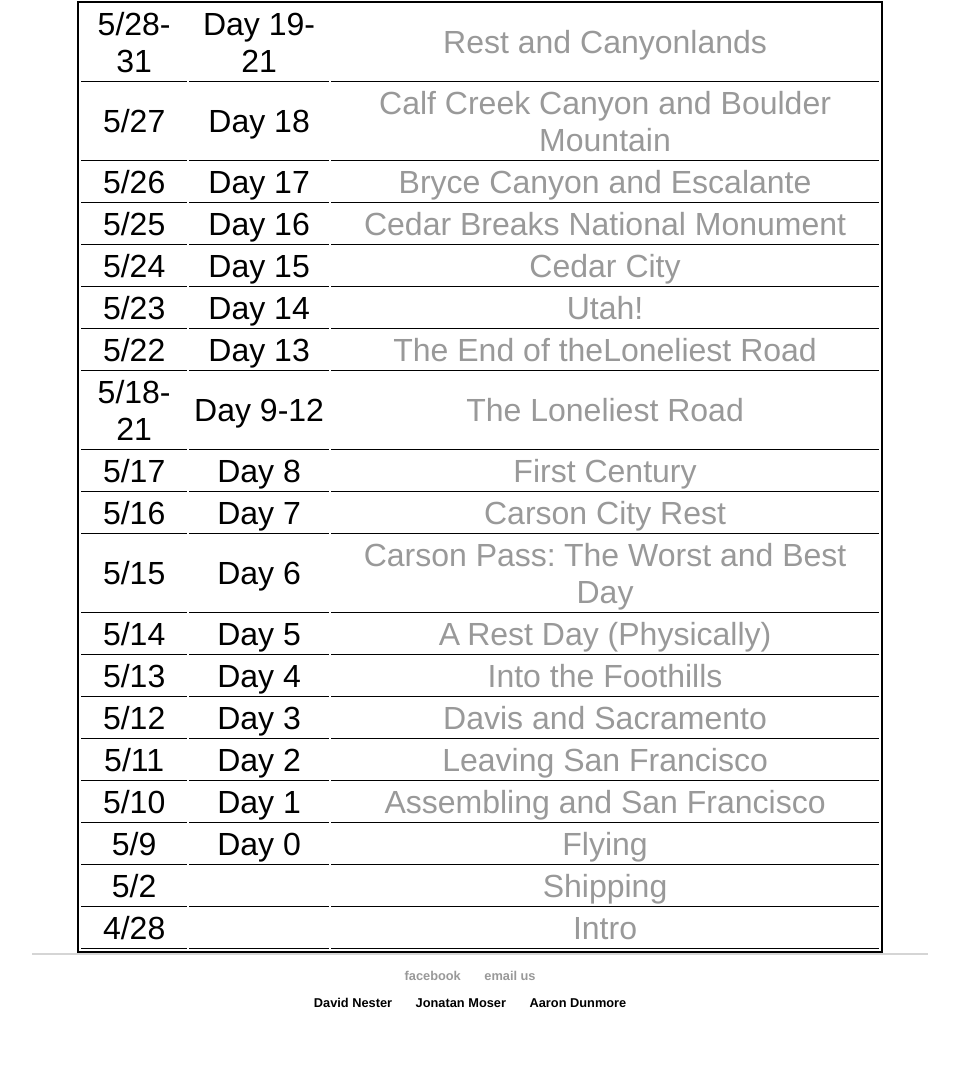
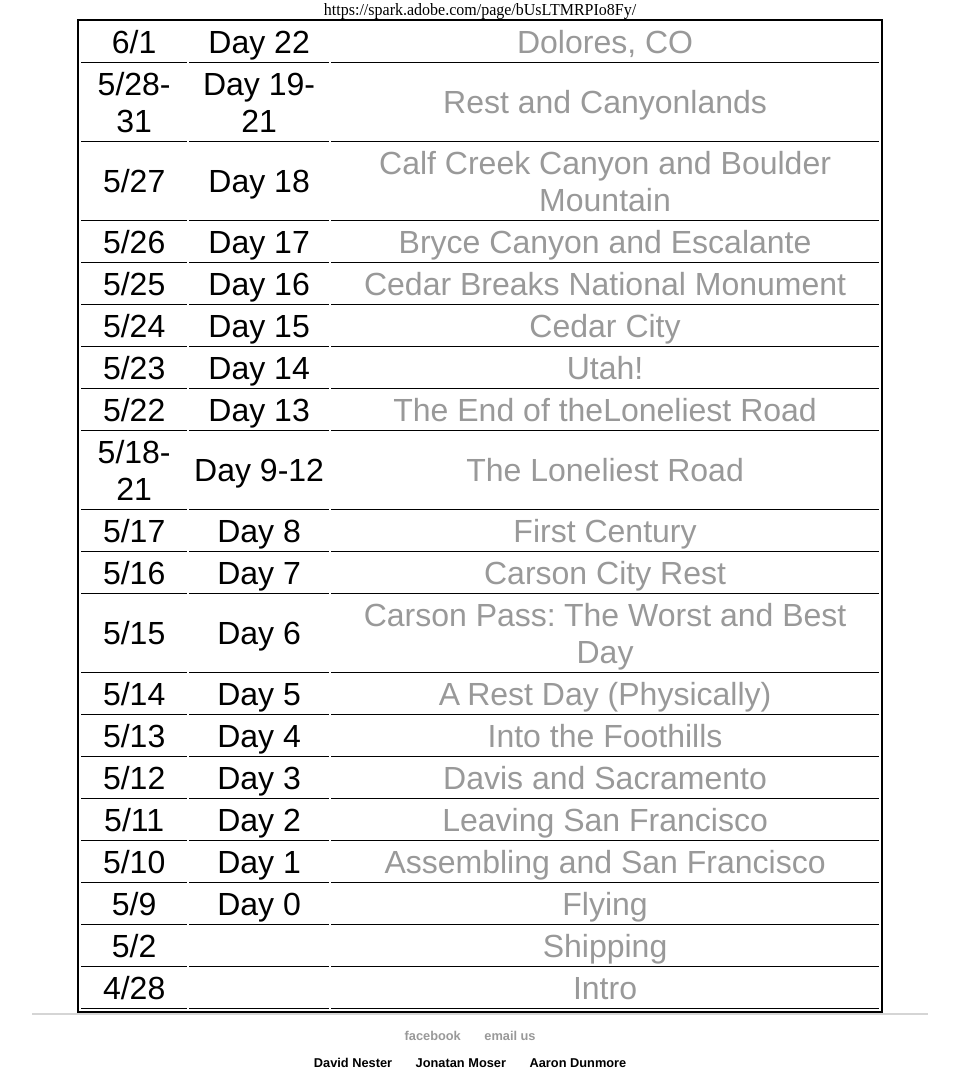
Before and after one commit to DavidNester/DavidNester.github.io, a Jekyll site: the page built from biketrip/index.html, in a window 1280 px wide, cut to the strip 604-1687 px from the top of the page. Shown: the whole strip, without its empty margins (160-1119 px from the left). Built offline with Jekyll 4.4.1, drawn with Linux system fonts in a browser that asks for light colours; before the commit the page ends 1627 px from its top, so only the background shows below that.

Commit message:
Update index.html

```diff
--- a/biketrip/index.html
+++ b/biketrip/index.html
@@ -6,7 +6,12 @@ title: 2018&#58; A Bike Odyssey
 <img src="/res/biketrip/FullRoute.png" width=522px height=316px>
 <div class="blurb">
 <table id='biketrip'>
-
+https://spark.adobe.com/page/bUsLTMRPIo8Fy/
+<tr>
+			<td>6/1</td>
+			<td>Day 22</td>
+			<td><a href="https://spark.adobe.com/page/bUsLTMRPIo8Fy/">Dolores, CO</a></td>
+		</tr>
 <tr>
 			<td>5/28-31</td>
 			<td>Day 19-21</td>
```
